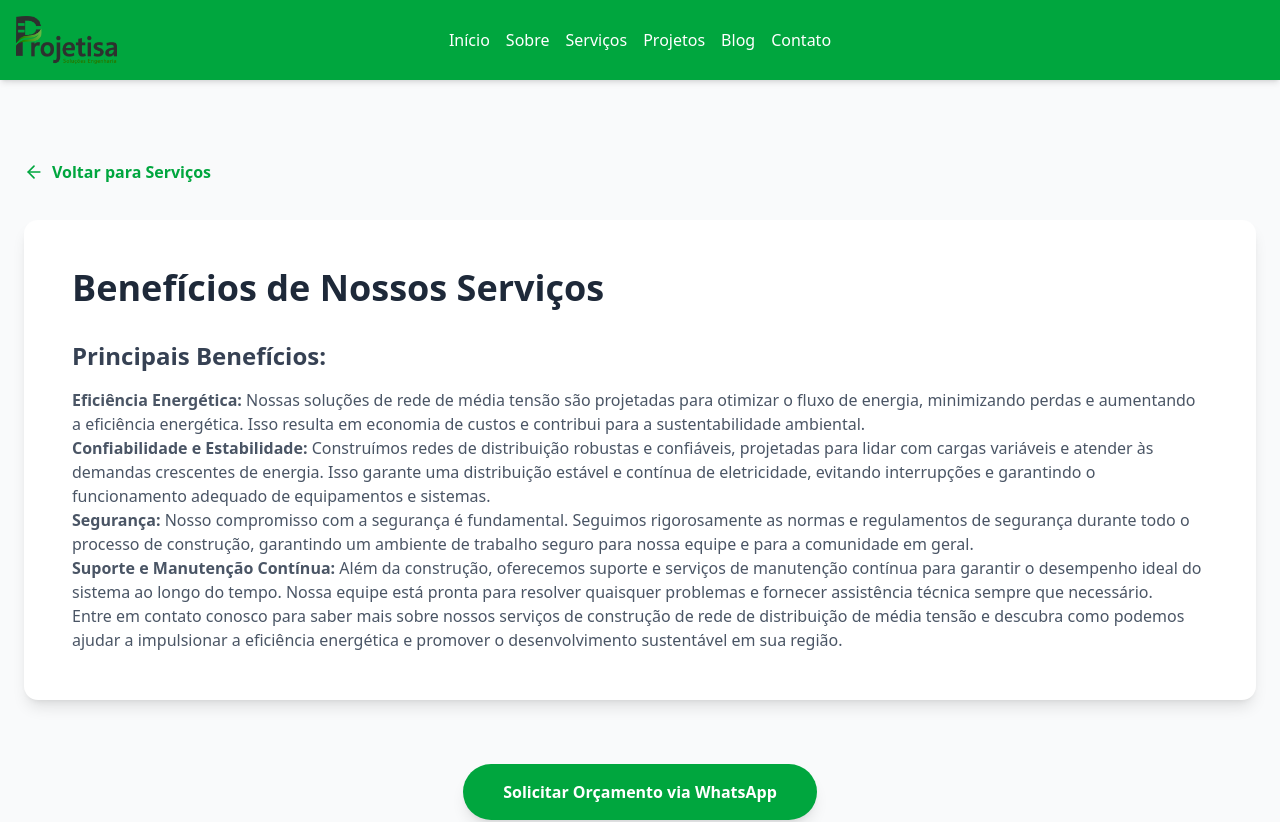
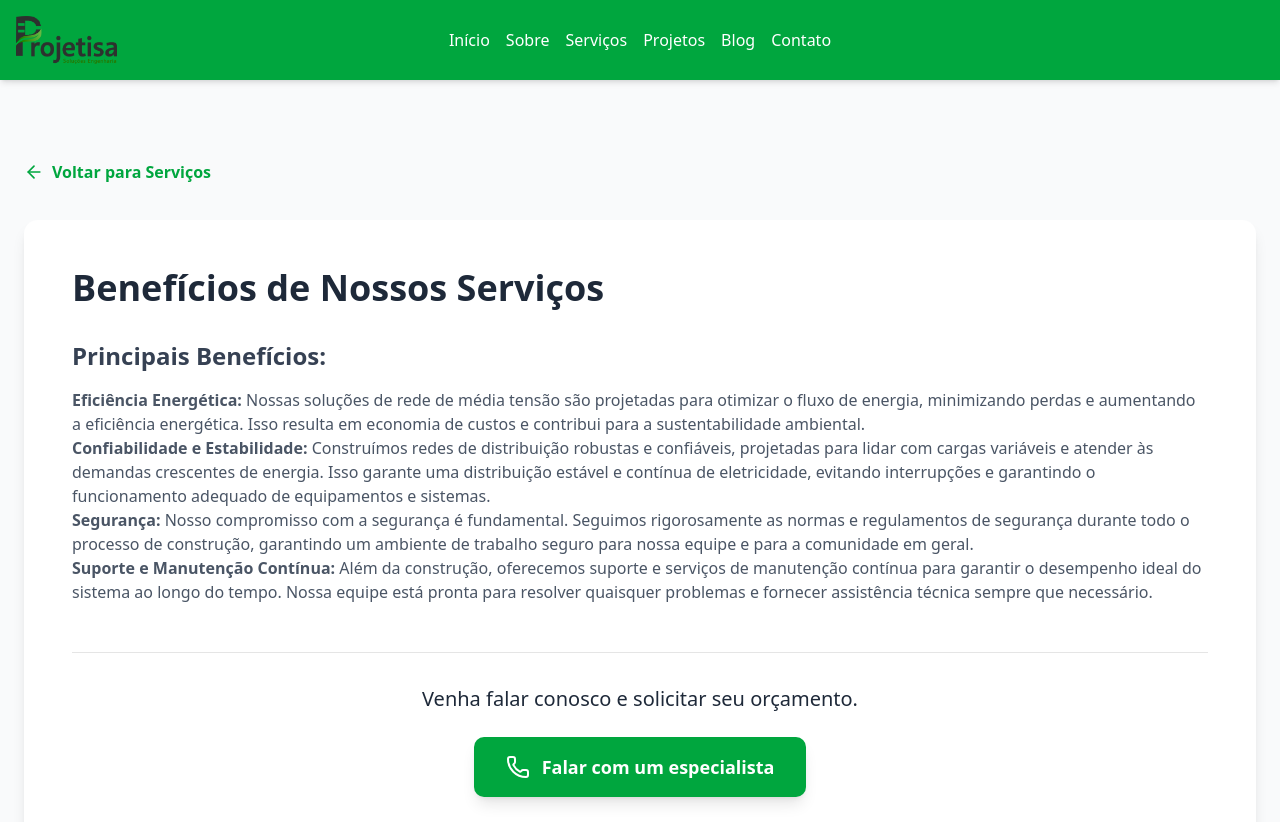
Before and after one commit to Lucas-Finizola/Projetisa, a React (Vite) app: page /servicos/beneficios-nossos-servicos in a window 1280 px wide. Shown: the top 822 px of the page. Built offline with nearby package versions, Linux system fonts and the light colour scheme.

Commit message:
refactor: centraliza lógica do WhatsApp e atualiza páginas de serviços

```diff
--- a/src/pages/servicos/BeneficiosNossosServicos.jsx
+++ b/src/pages/servicos/BeneficiosNossosServicos.jsx
@@ -1,7 +1,8 @@
 import React from 'react';
 import { motion } from 'framer-motion';
-import { ArrowLeft } from 'lucide-react';
+import { ArrowLeft, Phone } from 'lucide-react';
 import { Link } from 'react-router-dom';
+import { generateWhatsAppLink } from '../../utils/whatsapp';
 
 const BeneficiosNossosServicos = () => {
   const pageVariants = {
@@ -11,9 +12,7 @@ const BeneficiosNossosServicos = () => {
   };
 
   const serviceName = "Benefícios de Nossos Serviços";
-  const phoneNumber = "5583996656931"; // Format: CountryCode + AreaCode + Number
-  const message = `Olá, gostaria de solicitar um orçamento para o serviço: ${serviceName}`;
-  const whatsappUrl = `https://wa.me/${phoneNumber}?text=${encodeURIComponent(message)}`;
+  const whatsappLink = generateWhatsAppLink(serviceName);
 
   return (
     <motion.div
@@ -32,7 +31,6 @@ const BeneficiosNossosServicos = () => {
           </Link>
         </div>
 
-        {/* Service Details Card */}
         <div className="bg-white rounded-xl shadow-lg p-8 md:p-12">
           <h1 className="text-3xl md:text-4xl font-bold text-gray-800 mb-6">
             {serviceName}
@@ -45,24 +43,22 @@ const BeneficiosNossosServicos = () => {
               <li><strong>Segurança:</strong> Nosso compromisso com a segurança é fundamental. Seguimos rigorosamente as normas e regulamentos de segurança durante todo o processo de construção, garantindo um ambiente de trabalho seguro para nossa equipe e para a comunidade em geral.</li>
               <li><strong>Suporte e Manutenção Contínua:</strong> Além da construção, oferecemos suporte e serviços de manutenção contínua para garantir o desempenho ideal do sistema ao longo do tempo. Nossa equipe está pronta para resolver quaisquer problemas e fornecer assistência técnica sempre que necessário.</li>
             </ul>
-            <p>
-              Entre em contato conosco para saber mais sobre nossos serviços de construção de rede de distribuição de média tensão e descubra como podemos ajudar a impulsionar a eficiência energética e promover o desenvolvimento sustentável em sua região.
-            </p>
+
+            <div className="mt-12 text-center border-t pt-8">
+                <p className="text-xl mb-6 text-gray-800">
+                    Venha falar conosco e solicitar seu orçamento.
+                </p>
+                <a
+                  href={whatsappLink}
+                  target="_blank"
+                  rel="noopener noreferrer"
+                  className="inline-flex items-center justify-center bg-green-600 hover:bg-green-700 text-white px-8 py-4 rounded-lg font-bold text-lg transition-colors shadow-lg hover:shadow-xl transform hover:scale-105"
+                >
+                  <Phone className="mr-3 w-6 h-6" />
+                  Falar com um especialista
+                </a>
+            </div>
           </div>
-        </div>
-
-        {/* WhatsApp CTA Button */}
-        <div className="mt-16 text-center">
-          <motion.a
-            href={whatsappUrl}
-            target="_blank"
-            rel="noopener noreferrer"
-            className="inline-block bg-green-600 text-white font-bold py-4 px-10 rounded-full hover:bg-green-700 transition-transform transform hover:scale-105 shadow-lg"
-            whileHover={{ scale: 1.05 }}
-            whileTap={{ scale: 0.95 }}
-          >
-            Solicitar Orçamento via WhatsApp
-          </motion.a>
         </div>
       </div>
     </motion.div>
--- a/src/pages/servicos/ConexaoMediaTensao.jsx
+++ b/src/pages/servicos/ConexaoMediaTensao.jsx
@@ -2,6 +2,7 @@ import React from 'react';
 import { motion } from 'framer-motion';
 import { ArrowLeft, Phone } from 'lucide-react';
 import { Link } from 'react-router-dom';
+import { generateWhatsAppLink } from '../../utils/whatsapp';
 
 const ConexaoMediaTensao = () => {
   const pageVariants = {
@@ -11,8 +12,7 @@ const ConexaoMediaTensao = () => {
   };
 
   const serviceName = "Montagem de Estrutura de Conexão de Média Tensão";
-  const whatsappMessage = `Olá! Gostaria de solicitar um orçamento para o serviço de ${serviceName}.`;
-  const whatsappLink = `https://api.whatsapp.com/send?phone=5583996556931&text=${encodeURIComponent(whatsappMessage)}`;
+  const whatsappLink = generateWhatsAppLink(serviceName);
 
   return (
     <motion.div
--- a/src/pages/servicos/ConexaoMediaTensaoConvencional.jsx
+++ b/src/pages/servicos/ConexaoMediaTensaoConvencional.jsx
@@ -2,6 +2,7 @@ import React from 'react';
 import { motion } from 'framer-motion';
 import { ArrowLeft, Phone } from 'lucide-react';
 import { Link } from 'react-router-dom';
+import { generateWhatsAppLink } from '../../utils/whatsapp';
 
 const ConexaoMediaTensaoConvencional = () => {
   const pageVariants = {
@@ -11,8 +12,7 @@ const ConexaoMediaTensaoConvencional = () => {
   };
 
   const serviceName = "Montagem de Estrutura de Conexão de Média Tensão para Rede Convencional";
-  const whatsappMessage = `Olá! Gostaria de solicitar um orçamento para o serviço de ${serviceName}.`;
-  const whatsappLink = `https://api.whatsapp.com/send?phone=5583996556931&text=${encodeURIComponent(whatsappMessage)}`;
+  const whatsappLink = generateWhatsAppLink(serviceName);
 
   return (
     <motion.div
--- a/src/pages/servicos/EntradaMediaTensaoCubiculo.jsx
+++ b/src/pages/servicos/EntradaMediaTensaoCubiculo.jsx
@@ -2,6 +2,7 @@ import React from 'react';
 import { motion } from 'framer-motion';
 import { ArrowLeft, Phone } from 'lucide-react';
 import { Link } from 'react-router-dom';
+import { generateWhatsAppLink } from '../../utils/whatsapp';
 
 const EntradaMediaTensaoCubiculo = () => {
   const pageVariants = {
@@ -11,8 +12,7 @@ const EntradaMediaTensaoCubiculo = () => {
   };
 
   const serviceName = "Estrutura de Entrada de Média Tensão para Cubículo de Medição";
-  const whatsappMessage = `Olá! Gostaria de solicitar um orçamento para o serviço de ${serviceName}.`;
-  const whatsappLink = `https://api.whatsapp.com/send?phone=5583996556931&text=${encodeURIComponent(whatsappMessage)}`;
+  const whatsappLink = generateWhatsAppLink(serviceName);
 
   return (
     <motion.div
--- a/src/pages/servicos/EscavacaoMecanizada.jsx
+++ b/src/pages/servicos/EscavacaoMecanizada.jsx
@@ -2,6 +2,7 @@ import React from 'react';
 import { motion } from 'framer-motion';
 import { ArrowLeft, Phone } from 'lucide-react';
 import { Link } from 'react-router-dom';
+import { generateWhatsAppLink } from '../../utils/whatsapp'; // Importando a função
 
 const EscavacaoMecanizada = () => {
   const pageVariants = {
@@ -11,8 +12,7 @@ const EscavacaoMecanizada = () => {
   };
 
   const serviceName = "Escavação Mecanizada";
-  const whatsappMessage = `Olá! Gostaria de solicitar um orçamento para o serviço de ${serviceName}.`;
-  const whatsappLink = `https://api.whatsapp.com/send?phone=5583996556931&text=${encodeURIComponent(whatsappMessage)}`;
+  const whatsappLink = generateWhatsAppLink(serviceName); // Usando a função centralizada
 
   return (
     <motion.div
--- a/src/pages/servicos/LaudoAterramento.jsx
+++ /dev/null
@@ -1,55 +0,0 @@
-import React from 'react';
-import { motion } from 'framer-motion';
-import { ArrowLeft } from 'lucide-react';
-import { Link } from 'react-router-dom';
-
-const LaudoAterramento = () => {
-  const pageVariants = {
-    initial: { opacity: 0, x: 100 },
-    in: { opacity: 1, x: 0 },
-    out: { opacity: 0, x: -100 },
-  };
-
-  return (
-    <motion.div
-      initial="initial"
-      animate="in"
-      exit="out"
-      variants={pageVariants}
-      transition={{ duration: 0.5 }}
-      className="bg-gray-50 min-h-screen"
-    >
-      <div className="container mx-auto px-6 py-20">
-        <div className="mb-8">
-          <Link to="/services" className="inline-flex items-center text-green-600 font-semibold hover:text-green-800 transition-colors">
-            <ArrowLeft className="w-5 h-5 mr-2" />
-            Voltar para Serviços
-          </Link>
-        </div>
-        <div className="bg-white rounded-xl shadow-lg p-8 md:p-12">
-          <h1 className="text-3xl md:text-4xl font-bold text-gray-800 mb-6">
-            Laudo de Aterramento
-          </h1>
-          <div className="prose prose-lg max-w-none text-gray-600">
-            <p>
-              O laudo de aterramento é um documento técnico essencial que avalia a eficiência do sistema de aterramento de uma instalação elétrica. Ele garante a segurança de pessoas, equipamentos e da própria edificação contra descargas atmosféricas e falhas elétricas.
-            </p>
-            <h2 className="text-2xl font-bold text-gray-700 mt-8 mb-4">Benefícios de um Laudo de Aterramento:</h2>
-            <ul>
-              <li><strong>Segurança:</strong> Protege contra choques elétricos, curtos-circuitos e outros acidentes de origem elétrica.</li>
-              <li><strong>Proteção de Equipamentos:</strong> Evita danos a equipamentos sensíveis causados por sobretensões e descargas elétricas.</li>
-              <li><strong>Conformidade com Normas:</strong> Atende às exigências de normas técnicas como a NBR 5410 e a NBR 5419, além de ser um requisito para a obtenção de alvarás e licenças.</li>
-              <li><strong>Prevenção de Incêndios:</strong> Um sistema de aterramento inadequado pode gerar faíscas e superaquecimento, que são potenciais causas de incêndio.</li>
-            </ul>
-
-            <p>
-              Nossa equipe de especialistas realiza medições precisas e uma análise completa do seu sistema de aterramento, fornecendo um laudo detalhado com as medições realizadas, as conclusões e as recomendações para adequação, caso sejam necessárias. Entre em contato conosco e garanta a segurança e a conformidade da sua instalação.
-            </p>
-          </div>
-        </div>
-      </div>
-    </motion.div>
-  );
-};
-
-export default LaudoAterramento;
--- a/src/pages/servicos/MontagemEstruturaSolo.jsx
+++ b/src/pages/servicos/MontagemEstruturaSolo.jsx
@@ -2,6 +2,7 @@ import React from 'react';
 import { motion } from 'framer-motion';
 import { ArrowLeft, Phone } from 'lucide-react';
 import { Link } from 'react-router-dom';
+import { generateWhatsAppLink } from '../../utils/whatsapp';
 
 const MontagemEstruturaSolo = () => {
   const pageVariants = {
@@ -11,8 +12,7 @@ const MontagemEstruturaSolo = () => {
   };
 
   const serviceName = "Montagem de Estrutura de Solo para Placas Solares";
-  const whatsappMessage = `Olá! Gostaria de solicitar um orçamento para o serviço de ${serviceName}.`;
-  const whatsappLink = `https://api.whatsapp.com/send?phone=5583996556931&text=${encodeURIComponent(whatsappMessage)}`;
+  const whatsappLink = generateWhatsAppLink(serviceName);
 
   return (
     <motion.div
--- a/src/pages/servicos/MontagemSubestacaoAbrigada.jsx
+++ b/src/pages/servicos/MontagemSubestacaoAbrigada.jsx
@@ -2,6 +2,7 @@ import React from 'react';
 import { motion } from 'framer-motion';
 import { ArrowLeft, Phone } from 'lucide-react';
 import { Link } from 'react-router-dom';
+import { generateWhatsAppLink } from '../../utils/whatsapp';
 
 const MontagemSubestacaoAbrigada = () => {
   const pageVariants = {
@@ -11,8 +12,7 @@ const MontagemSubestacaoAbrigada = () => {
   };
 
   const serviceName = "Montagem de Subestação Abrigada";
-  const whatsappMessage = `Olá! Gostaria de solicitar um orçamento para o serviço de ${serviceName}.`;
-  const whatsappLink = `https://api.whatsapp.com/send?phone=5583996556931&text=${encodeURIComponent(whatsappMessage)}`;
+  const whatsappLink = generateWhatsAppLink(serviceName);
 
   return (
     <motion.div
--- a/src/pages/servicos/PlanejamentoOrganizado.jsx
+++ b/src/pages/servicos/PlanejamentoOrganizado.jsx
@@ -1,7 +1,8 @@
 import React from 'react';
 import { motion } from 'framer-motion';
-import { ArrowLeft } from 'lucide-react';
+import { ArrowLeft, Phone } from 'lucide-react';
 import { Link } from 'react-router-dom';
+import { generateWhatsAppLink } from '../../utils/whatsapp';
 
 const PlanejamentoOrganizado = () => {
   const pageVariants = {
@@ -9,6 +10,9 @@ const PlanejamentoOrganizado = () => {
     in: { opacity: 1, x: 0 },
     out: { opacity: 0, x: -100 },
   };
+
+  const serviceName = "Planejamento Organizado";
+  const whatsappLink = generateWhatsAppLink(serviceName);
 
   return (
     <motion.div
@@ -39,9 +43,22 @@ const PlanejamentoOrganizado = () => {
               <li><strong>Integração de Tecnologia:</strong> Acreditamos na importância de incorporar tecnologias avançadas em nossas soluções. Consideramos a integração de sistemas de automação, monitoramento remoto e outras tecnologias inteligentes para melhorar a eficiência operacional e facilitar a manutenção da rede.</li>
               <li><strong>Testes e Comissionamento:</strong> Realizamos testes rigorosos e comissionamento completo do sistema para garantir seu desempenho ideal e conformidade com os padrões regulatórios. Verificamos a continuidade elétrica, a resistência do isolamento e outros parâmetros importantes para garantir a segurança e a confiabilidade da rede.</li>
             </ul>
-            <p>
-              Entre em contato conosco para saber mais sobre nossos serviços de construção de rede de distribuição de média tensão e descubra como podemos ajudar a impulsionar a eficiência energética e promover o desenvolvimento sustentável em sua região.
-            </p>
+
+            <div className="mt-12 text-center border-t pt-8">
+                <p className="text-xl mb-6 text-gray-800">
+                    Venha falar conosco e solicitar seu orçamento.
+                </p>
+                <a
+                  href={whatsappLink}
+                  target="_blank"
+                  rel="noopener noreferrer"
+                  className="inline-flex items-center justify-center bg-green-600 hover:bg-green-700 text-white px-8 py-4 rounded-lg font-bold text-lg transition-colors shadow-lg hover:shadow-xl transform hover:scale-105"
+                >
+                  <Phone className="mr-3 w-6 h-6" />
+                  Falar com um especialista
+                </a>
+            </div>
+
           </div>
         </div>
       </div>
--- a/src/pages/servicos/RedeSubterranea.jsx
+++ b/src/pages/servicos/RedeSubterranea.jsx
@@ -2,6 +2,7 @@ import React from 'react';
 import { motion } from 'framer-motion';
 import { ArrowLeft, Phone } from 'lucide-react';
 import { Link } from 'react-router-dom';
+import { generateWhatsAppLink } from '../../utils/whatsapp';
 
 const RedeSubterranea = () => {
   const pageVariants = {
@@ -11,8 +12,7 @@ const RedeSubterranea = () => {
   };
 
   const serviceName = "Rede Subterrânea de Média Tensão";
-  const whatsappMessage = `Olá! Gostaria de solicitar um orçamento para o serviço de ${serviceName}.`;
-  const whatsappLink = `https://api.whatsapp.com/send?phone=5583996556931&text=${encodeURIComponent(whatsappMessage)}`;
+  const whatsappLink = generateWhatsAppLink(serviceName);
 
   return (
     <motion.div
--- a/src/pages/servicos/SubestacaoAerea.jsx
+++ b/src/pages/servicos/SubestacaoAerea.jsx
@@ -2,6 +2,7 @@ import React from 'react';
 import { motion } from 'framer-motion';
 import { ArrowLeft, Phone } from 'lucide-react';
 import { Link } from 'react-router-dom';
+import { generateWhatsAppLink } from '../../utils/whatsapp';
 
 const SubestacaoAerea = () => {
   const pageVariants = {
@@ -11,8 +12,7 @@ const SubestacaoAerea = () => {
   };
 
   const serviceName = "Subestação Aérea";
-  const whatsappMessage = `Olá! Gostaria de solicitar um orçamento para o serviço de ${serviceName}.`;
-  const whatsappLink = `https://api.whatsapp.com/send?phone=5583996556931&text=${encodeURIComponent(whatsappMessage)}`;
+  const whatsappLink = generateWhatsAppLink(serviceName);
 
   return (
     <motion.div
--- /dev/null
+++ b/src/utils/whatsapp.js
@@ -0,0 +1,11 @@
+/**
+ * Gera um link de chat do WhatsApp com uma mensagem predefinida.
+ * @param {string} serviceName - O nome do serviço para incluir na mensagem.
+ * @returns {string} A URL completa do WhatsApp.
+ */
+export const generateWhatsAppLink = (serviceName) => {
+  const phoneNumber = '5561998341334';
+  const baseMessage = `Olá! Gostaria de saber mais sobre o serviço de ${serviceName}.`;
+  const encodedMessage = encodeURIComponent(baseMessage);
+  return `https://wa.me/${phoneNumber}?text=${encodedMessage}`;
+};
```
